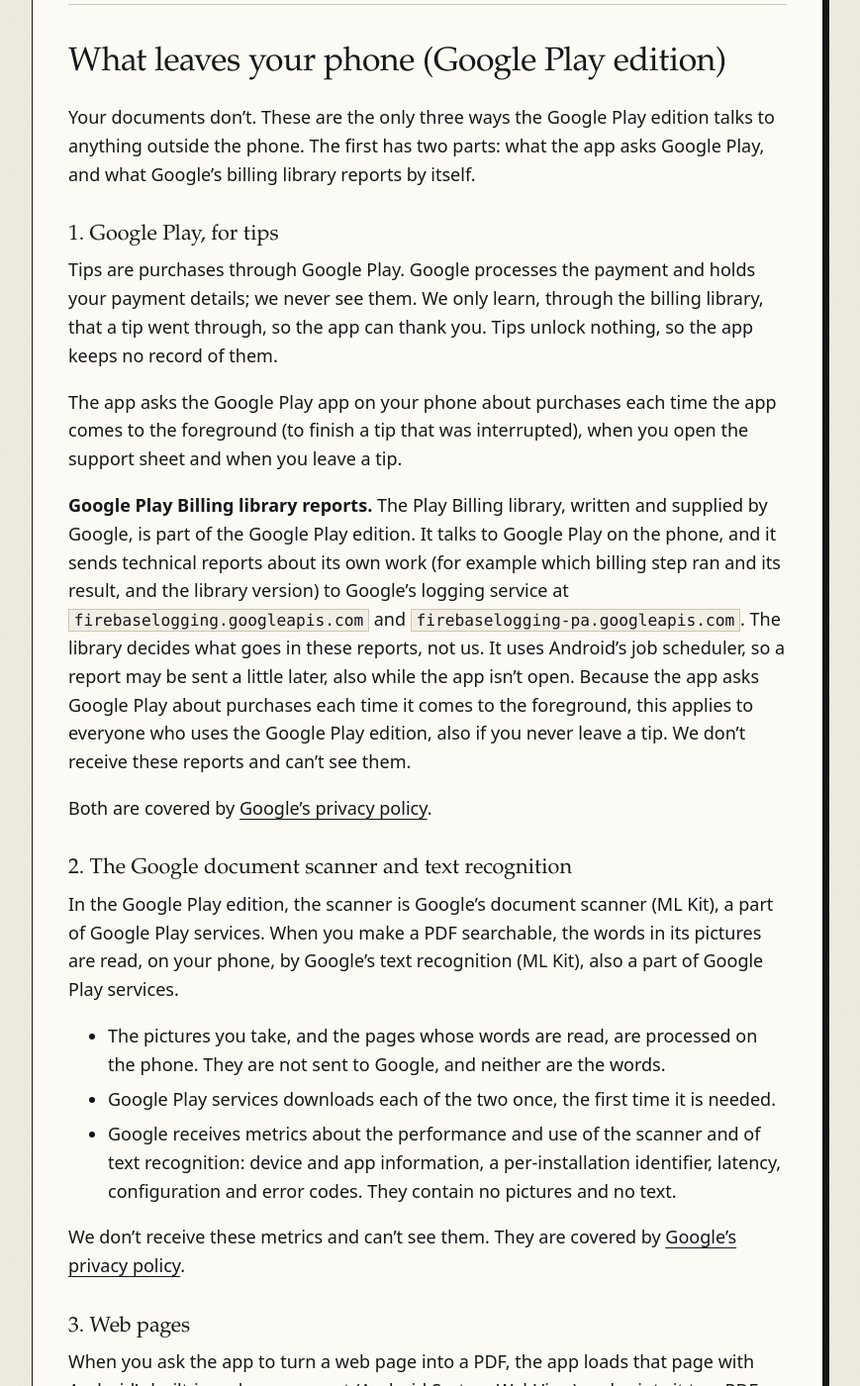
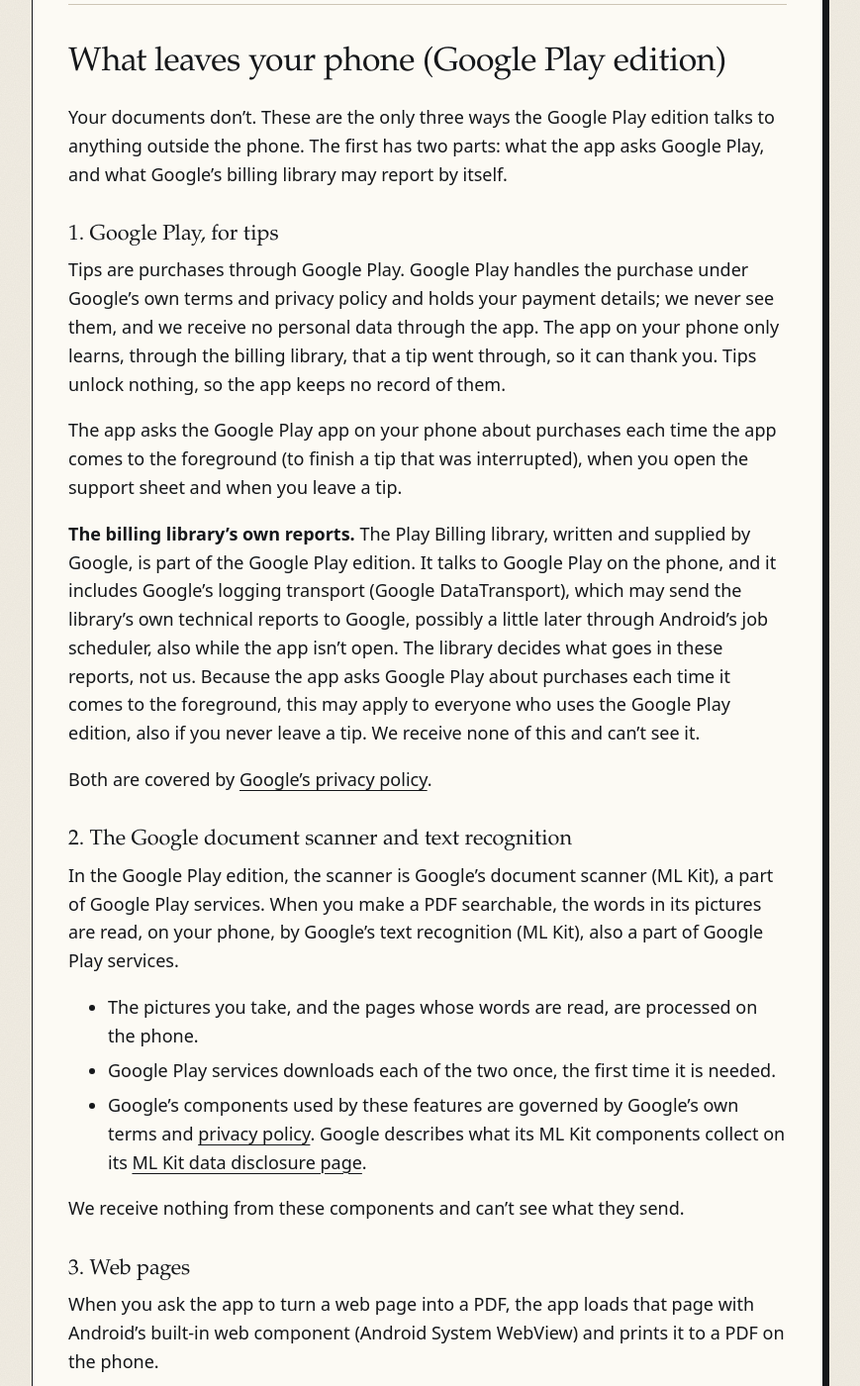
Before and after one commit to Gdato/gdato.github.io, a Jekyll site: the page built from pdf-werkstatt/privacy.md, in a window 1280 px wide and 1400 px high, scrolled down 3539 px. Shown: the whole window at 99% size, without its empty margins (208-1077 px from the left). Built offline with Jekyll 4.4.1, drawn with Linux system fonts in a browser that asks for light colours; some of the changed text lies outside the part shown.

Commit message:
PDF Werkstatt: the pages say Google's components follow Google's own terms and that the billing library may send its own reports, without naming their content

```diff
--- a/index.html
+++ b/index.html
@@ -46,7 +46,7 @@ permalink: /
     <p class="label label--accent">A short note</p>
     <h2 id="why">Why no ads?</h2>
     <p>Because I don't like them either. Most free apps are paid for with your attention or with your data. I would rather make something good and honest, and be able to look you in the eye.</p>
-    <p>So there is no advertising code in my apps, no analytics of mine and no account. I run no server, so nothing about you can reach me. Where an app uses Google's own components (for example Google Play for tips, the document scanner or text recognition), Google's privacy policy covers what they send.</p>
+    <p>So there is no advertising code in my apps, no analytics of mine and no account. I run no server, so nothing about you can reach me. Where an app uses Google's own components (for example Google Play for tips, the document scanner or text recognition), Google's own terms and privacy policy cover them.</p>
     <p>Some apps are free and live on donations, and some may cost a fair price one day. Either way you know what you pay: with money, or not at all, never with your data.</p>
     <div class="why__sign">{% include signature.html %}{% include heart.html %}</div>
     <input class="say-cb" id="say-saber" type="checkbox" hidden><label class="egg egg--saber" for="say-saber" data-say="An elegant weapon, for a more civilised age.">{% include eggs/saber.svg %}</label>
--- a/pdf-werkstatt/privacy.md
+++ b/pdf-werkstatt/privacy.md
@@ -18,14 +18,16 @@ Google Play and the one distributed outside it. It goes with the [terms of use](
   the phone itself. A file goes somewhere else only when you save or share it yourself.
 - **No tracking by us.** No account with us, no analytics, no advertising ID, no crash reporting of our own. We
   receive nothing about you, your phone or your documents. Google's components in the Google Play edition (text
-  recognition, the document scanner, Google Play) send their own diagnostics to Google; see "What leaves your phone".
+  recognition, the document scanner, Google Play) are governed by Google's own terms and privacy policy; see "What
+  leaves your phone".
 - **No ads.** There is no advertising code in the app.
 - **No hidden processes.** We wrote no background service, scheduled task or start-with-the-phone code. The app works
   only while it is open, with one exception in the Google Play edition that comes from Google, not from us: Google's
   billing library may send its own technical report to Google a little later.
 
 There are three things you should know about, and they apply only to the Google Play edition: Google Play for tips,
-with the reports of the **Google Play Billing library**, which apps that sell through Google Play build in; Google's
+with the **Google Play Billing library**, which apps that sell through Google Play build in and which may send its own
+technical reports to Google; Google's
 document scanner and text recognition; and the website you ask the app to turn into a PDF. They are described under "What leaves your
 phone".
 
@@ -85,25 +87,25 @@ This is Android's feature under Google's terms; you can turn it off in Android's
 ## What leaves your phone (Google Play edition)
 
 Your documents don't. These are the only three ways the Google Play edition talks to anything outside the phone. The
-first has two parts: what the app asks Google Play, and what Google's billing library reports by itself.
+first has two parts: what the app asks Google Play, and what Google's billing library may report by itself.
 
 ### 1. Google Play, for tips
 
-Tips are purchases through Google Play. Google processes the payment and holds your payment details; we never see
-them. We only learn, through the billing library, that a tip went through, so the app can thank you. Tips unlock
-nothing, so the app keeps no record of them.
+Tips are purchases through Google Play. Google Play handles the purchase under Google's own terms and privacy policy
+and holds your payment details; we never see them, and we receive no personal data through the app. The app on your
+phone only learns, through the billing library, that a tip went through, so it can thank you. Tips unlock nothing, so
+the app keeps no record of them.
 
 The app asks the Google Play app on your phone about purchases each time the app comes to the foreground (to finish a
 tip that was interrupted), when you open the support sheet and when you leave a
 tip.
 
-**Google Play Billing library reports.** The Play Billing library, written and supplied by Google, is part of the
-Google Play edition. It talks to Google Play on the phone, and it sends technical reports about its own work (for
-example which billing step ran and its result, and the library version) to Google's logging service at
-`firebaselogging.googleapis.com` and `firebaselogging-pa.googleapis.com`. The library decides what goes in these
-reports, not us. It uses Android's job scheduler, so a report may be sent a little later, also while the app isn't
-open. Because the app asks Google Play about purchases each time it comes to the foreground, this applies to everyone
-who uses the Google Play edition, also if you never leave a tip. We don't receive these reports and can't see them.
+**The billing library's own reports.** The Play Billing library, written and supplied by Google, is part of the
+Google Play edition. It talks to Google Play on the phone, and it includes Google's logging transport (Google
+DataTransport), which may send the library's own technical reports to Google, possibly a little later through
+Android's job scheduler, also while the app isn't open. The library decides what goes in these reports, not us.
+Because the app asks Google Play about purchases each time it comes to the foreground, this may apply to everyone who
+uses the Google Play edition, also if you never leave a tip. We receive none of this and can't see it.
 
 Both are covered by [Google's privacy policy](https://policies.google.com/privacy).
 
@@ -113,15 +115,13 @@ In the Google Play edition, the scanner is Google's document scanner (ML Kit), a
 you make a PDF searchable, the words in its pictures are read, on your phone, by Google's text recognition (ML Kit), also a part of
 Google Play services.
 
-- The pictures you take, and the pages whose words are read, are processed on the phone. They are not sent to
-  Google, and neither are the words.
+- The pictures you take, and the pages whose words are read, are processed on the phone.
 - Google Play services downloads each of the two once, the first time it is needed.
-- Google receives metrics about the performance and use of the scanner and of text recognition: device and app
-  information, a per-installation identifier, latency, configuration and error codes. They contain no pictures and no
-  text.
+- Google's components used by these features are governed by Google's own terms and
+  [privacy policy](https://policies.google.com/privacy). Google describes what its ML Kit components collect on its
+  [ML Kit data disclosure page](https://developers.google.com/ml-kit/android-data-disclosure).
 
-We don't receive these metrics and can't see them. They are covered by
-[Google's privacy policy](https://policies.google.com/privacy).
+We receive nothing from these components and can't see what they send.
 
 ### 3. Web pages
 
@@ -167,8 +167,8 @@ browser; what happens on a payment page you open from there is governed by that
 
 ## Children
 
-The app is not directed at children under 13. We collect no data from anyone; what Google's components receive is
-described above.
+The app is not directed at children under 13. We collect no data from anyone; Google's components are covered by
+Google's own policy, as described above.
 
 ## Your choices
 
@@ -179,7 +179,7 @@ in your control:
 - Settings › Kept signatures and stamps deletes a kept signature or stamp, or all of them at once.
 - Android's Settings › Apps › PDF Werkstatt › Storage › Clear storage removes everything the app saved.
 - Uninstalling removes everything.
-- For data Google holds about a purchase, the billing reports or the metrics of the scanner and of text recognition,
+- For data Google holds about a purchase or from its components (billing, the scanner, text recognition),
   contact Google or use your
   Google account's privacy settings.
 
```
Also changed, not shown: pdf-werkstatt/index.md (+2 -1 lines), pdf-werkstatt/terms.md (+2 -2 lines).
